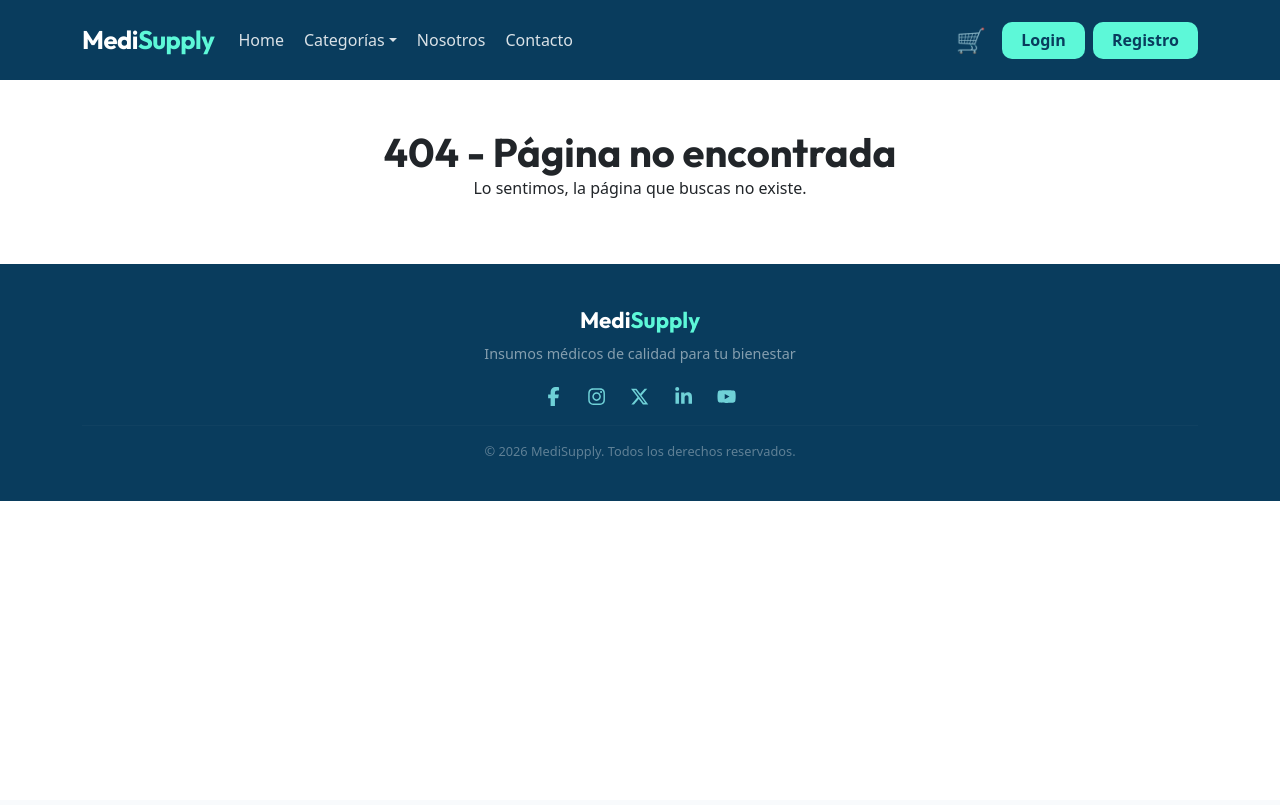
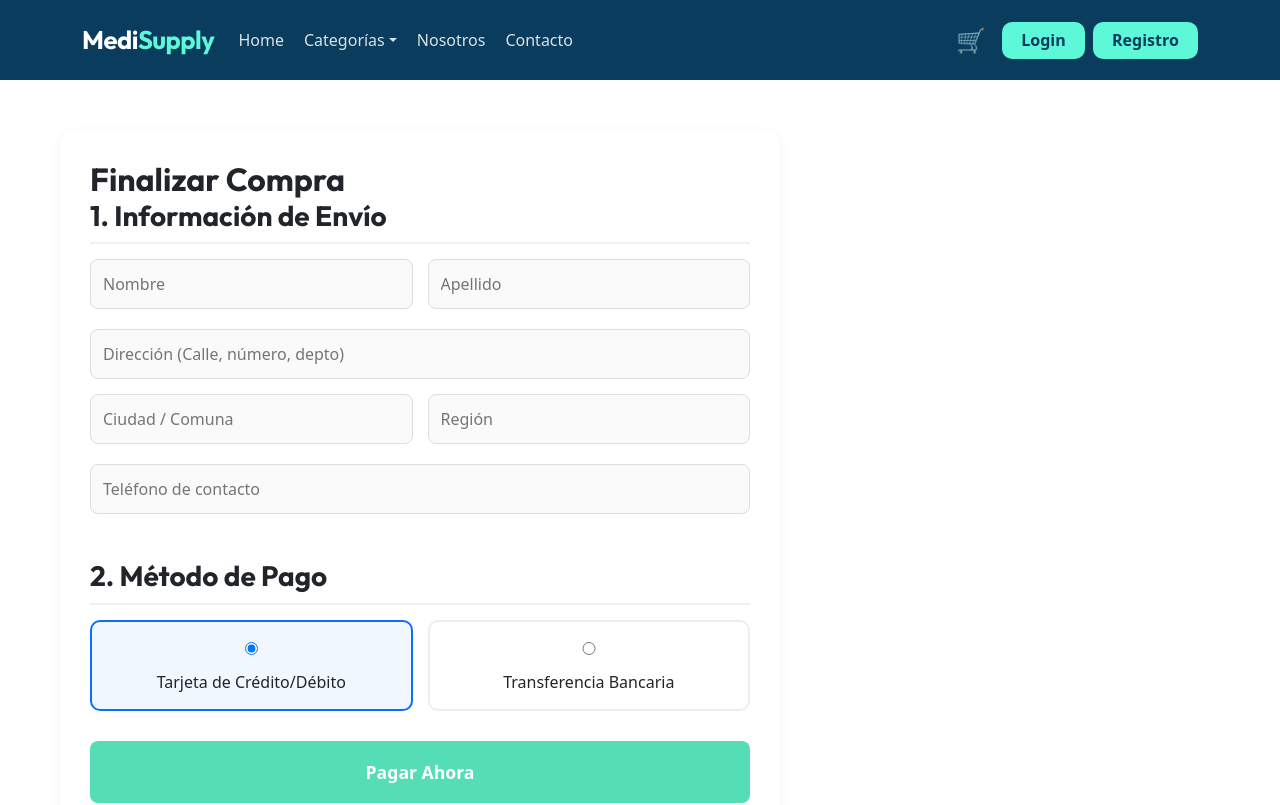
Before and after one commit to Darianpmorenoa/ecommerce-Insumos-Medicos-MediSupply-Fullstack, a React (Vite) app in the folder Cliente/: page /checkout in a window 1280 px wide. Shown: the top 805 px of the page. Built offline with nearby package versions, Linux system fonts and the light colour scheme.

Commit message:
Realizacion de CheckOut vista de ThankYou y Modificacion de cart

```diff
--- a/Cliente/src/App.jsx
+++ b/Cliente/src/App.jsx
@@ -14,6 +14,8 @@ import Products from './view/Products';
 import Cart from './view/Cart';
 import ProductDetail from "./view/ProductDetail";
 import ResetPassword from './components/ResetPassword';
+import Checkout from './components/Checkout';
+import ThankYou from './components/ThankYou';
 import NotFound from './view/NotFound';
 
 function App() {
@@ -34,6 +36,8 @@ function App() {
 
         <Route path="/producto/:id" element={<ProductDetail />} />
         <Route path="/reset-password" element={<ResetPassword />} />
+        <Route path="/checkout" element={<Checkout />} />
+        <Route path="/thankyou" element={<ThankYou  />} />
         <Route path="*" element={<NotFound />} />
       </Routes>
       <Footer />
--- /dev/null
+++ b/Cliente/src/components/Checkout.css
@@ -0,0 +1,94 @@
+.checkout-container {
+  display: grid;
+  grid-template-columns: 1fr 400px;
+  gap: 40px;
+  max-width: 1200px;
+  margin: 50px auto;
+  padding: 0 20px;
+}
+
+.checkout-form-section {
+  background: white;
+  padding: 30px;
+  border-radius: 15px;
+  box-shadow: 0 2px 10px rgba(0,0,0,0.05);
+}
+
+.form-group {
+  margin-bottom: 30px;
+}
+
+.form-group h3 {
+  margin-bottom: 15px;
+  border-bottom: 2px solid #f0f0f0;
+  padding-bottom: 10px;
+}
+
+.checkout-form input {
+  width: 100%;
+  padding: 12px;
+  margin-bottom: 15px;
+  border: 1px solid #ddd;
+  border-radius: 8px;
+  background-color: #fafafa;
+}
+
+.payment-options {
+  display: flex;
+  gap: 15px;
+}
+
+.payment-card {
+  flex: 1;
+  padding: 15px;
+  border: 2px solid #eee;
+  border-radius: 10px;
+  cursor: pointer;
+  text-align: center;
+  transition: 0.3s;
+}
+
+.payment-card.active {
+  border-color: #0d6efd;
+  background-color: #f0f7ff;
+}
+
+.confirmar-btn {
+  width: 100%;
+  padding: 18px;
+  background-color:rgb(85, 222, 181);
+  color: white;
+  border: none;
+  border-radius: 8px;
+  font-size: 1.1rem;
+  font-weight: bold;
+  cursor: pointer;
+}
+
+
+.summary-card {
+  background: #f8f9fa;
+  padding: 25px;
+  border-radius: 15px;
+  position: sticky;
+  top: 20px;
+}
+
+.summary-item {
+  display: flex;
+  justify-content: space-between;
+  margin-bottom: 10px;
+}
+
+.summary-total {
+  display: flex;
+  justify-content: space-between;
+  font-size: 1.4rem;
+  font-weight: bold;
+  margin-top: 15px;
+}
+
+.gratis {
+  color: #20c997;
+  font-weight: bold;
+}
--- /dev/null
+++ b/Cliente/src/components/Checkout.jsx
@@ -0,0 +1,87 @@
+import React, { useState } from 'react';
+import { useNavigate } from 'react-router-dom';
+import './Checkout.css';
+
+export default function Checkout() {
+  const navigate = useNavigate();
+  const [metodoPago, setMetodoPago] = useState('tarjeta');
+
+  const handleSubmit = (e) => {
+    e.preventDefault();
+
+    if (metodoPago === 'tarjeta') {
+    console.log("Redirigiendo a Pasarela de Pago (Webpay/Stripe)...");
+
+    alert("Redirigiendo a la pasarela de pago segura...");
+    navigate('/pago-tarjeta'); // <Suposicion que esta es la ruta
+  }
+
+  else if (metodoPago === 'transferencia') {
+    console.log("Mostrando datos de transferencia bancaria...");
+    alert("Pedido reservado. Te redirigiremos a los datos para la transferencia.");
+    navigate('/seleccionar-banco');
+  }
+
+
+    alert("¡Pago procesado con éxito!");
+    navigate('/ThankYou');
+  };
+
+  return (
+    <div className="checkout-container">
+      <div className="checkout-form-section">
+        <h2>Finalizar Compra</h2>
+
+
+        <form className="checkout-form" onSubmit={handleSubmit}>
+
+          <section className="form-group">
+            <h3>1. Información de Envío</h3>
+            <div className="fila-inputs">
+              <input type="text" placeholder="Nombre" required />
+              <input type="text" placeholder="Apellido" required />
+            </div>
+            <input type="text" placeholder="Dirección (Calle, número, depto)" required />
+            <div className="fila-inputs">
+              <input type="text" placeholder="Ciudad / Comuna" required />
+              <input type="text" placeholder="Región" required />
+            </div>
+
+            <input type="tel" placeholder="Teléfono de contacto" required />
+          </section>
+
+          <section className="form-group">
+            <h3>2. Método de Pago</h3>
+            <div className="payment-options">
+              <label className={`payment-card ${metodoPago === 'tarjeta' ? 'active' : ''}`}>
+                <input
+                  type="radio"
+                  name="payment"
+                  checked={metodoPago === 'tarjeta'}
+                  onChange={() => setMetodoPago('tarjeta')}
+                  required
+                />
+                Tarjeta de Crédito/Débito
+              </label>
+              <label className={`payment-card ${metodoPago === 'transferencia' ? 'active' : ''}`}>
+                <input
+                  type="radio"
+                  name="payment"
+                  checked={metodoPago === 'transferencia'}
+                  onChange={() => setMetodoPago('transferencia')}
+                />
+                Transferencia Bancaria
+              </label>
+            </div>
+          </section>
+
+
+          <button type="submit" className="confirmar-btn">Pagar Ahora</button>
+        </form>
+      </div>
+
+      <aside className="checkout-summary-section">
+      </aside>
+    </div>
+  );
+}
--- /dev/null
+++ b/Cliente/src/components/ThankYou.css
@@ -0,0 +1,86 @@
+.thankyou-container {
+  display: flex;
+  justify-content: center;
+  align-items: center;
+  min-height: 80vh;
+  background-color: #f8f9fa;
+  padding: 20px;
+}
+
+.thankyou-card {
+  background: white;
+  padding: 60px 40px;
+  border-radius: 20px;
+  box-shadow: 0 10px 30px rgba(0,0,0,0.05);
+  max-width: 700px;
+  width: 100%;
+  text-align: center;
+}
+
+.check-icon {
+  margin-bottom: 30px;
+}
+
+.thankyou-card h1 {
+  font-size: 2.5rem;
+  font-weight: bold;
+  margin-bottom: 10px;
+  color: #333;
+}
+
+.thankyou-card h2 {
+  font-size: 1.8rem;
+  color: #555;
+  margin-bottom: 25px;
+}
+
+.thankyou-text {
+  color: #777;
+  line-height: 1.6;
+  margin-bottom: 40px;
+  font-size: 1.1rem;
+}
+
+.thankyou-actions {
+  display: flex;
+  justify-content: center;
+  gap: 20px;
+}
+
+.btn-comprobante, .btn-home {
+  padding: 15px 25px;
+  border-radius: 8px;
+  font-weight: bold;
+  cursor: pointer;
+  display: flex;
+  align-items: center;
+  gap: 10px;
+  transition: 0.3s;
+}
+
+.btn-comprobante {
+  background-color: #20c997;
+  border: 2px solid #20c997;
+  color: white;
+}
+
+.btn-comprobante:hover {
+  background-color: #1cb285;
+}
+
+.btn-home {
+  background-color: #20c997;
+  border: 2px solid #20c997;
+  color: white;
+}
+
+.btn-home:hover {
+  background-color: #1cb285;
+}
+
+/* Responsive para celulares */
+@media (max-width: 600px) {
+  .thankyou-actions {
+    flex-direction: column;
+  }
+}
--- /dev/null
+++ b/Cliente/src/components/ThankYou.jsx
@@ -0,0 +1,51 @@
+import React, { useEffect, useContext } from 'react';
+import { useNavigate } from 'react-router-dom';
+import { CartContext } from "../context/CartContext";
+import { FaCheckCircle, FaDownload, FaHome } from 'react-icons/fa';
+import './ThankYou.css';
+
+export default function ThankYou({setCart}) {
+  const navigate = useNavigate();
+  const { clearCart } = useContext(CartContext);
+s
+    useEffect(() => {
+
+        if (clearCart) {
+      clearCart();
+    }
+  }, []);
+
+  const handleDownload = () => {
+    alert("Generando comprobante de pago... (PDF)");
+
+  };
+
+  return (
+    <div className="thankyou-container">
+      <div className="thankyou-card">
+        <div className="check-icon">
+          <FaCheckCircle size={80} color="#20c997" />
+        </div>
+
+        <h1>Gracias</h1>
+        <h2>Tu orden está siendo procesada</h2>
+
+        <p className="thankyou-text">
+          Hemos recibido tu pedido de insumos médicos con éxito.
+          Recibirás un correo electrónico con los detalles de tu compra y
+          el número de seguimiento una vez que el despacho sea confirmado.
+        </p>
+
+        <div className="thankyou-actions">
+          <button onClick={handleDownload} className="btn-comprobante">
+            <FaDownload /> Descargar comprobante
+          </button>
+
+          <button onClick={() => navigate('/')} className="btn-home">
+            <FaHome /> Volver al Home
+          </button>
+        </div>
+      </div>
+    </div>
+  );
+}
--- a/Cliente/src/view/Cart.jsx
+++ b/Cliente/src/view/Cart.jsx
@@ -2,9 +2,11 @@ import { useContext } from "react";
 import { CartContext } from "../context/CartContext";
 import { Button, ListGroup, Container, Row, Col } from "react-bootstrap";
 import { Link } from "react-router-dom";
+import {useNavigate} from "react-router-dom";
 
 const Cart = () => {
   const { cart, addToCart, removeFromCart, totalCart } = useContext(CartContext);
+  const navigate = useNavigate();
 
   return (
     <Container className="py-5" style={{ minHeight: "80vh" }}>
@@ -61,7 +63,7 @@ const Cart = () => {
                 <span>Total:</span>
                 <span className="fw-bold text-primary">${totalCart.toLocaleString('es-CL')}</span>
               </div>
-              <Button variant="success" className="w-100 fw-bold py-2 shadow-sm">
+              <Button onClick={() => navigate('/checkout')} variant="success" className="w-100 fw-bold py-2 shadow-sm">
                 Ir a pagar 💳
               </Button>
               <Link to="/" className="d-block text-center mt-3 text-decoration-none text-muted">
```
